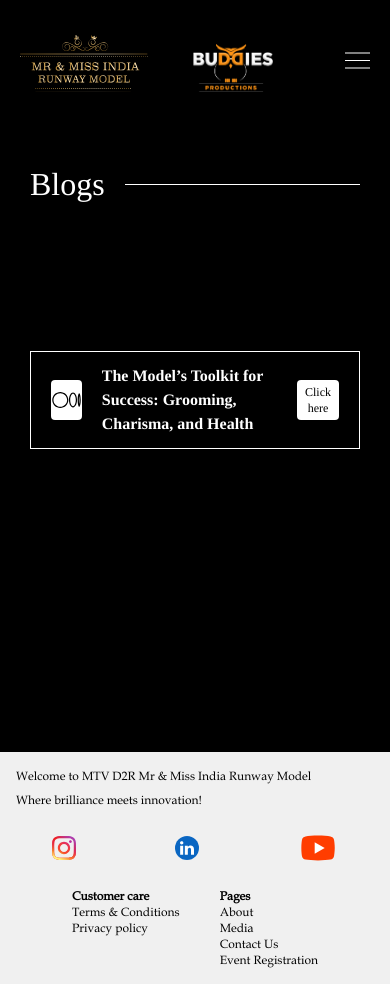
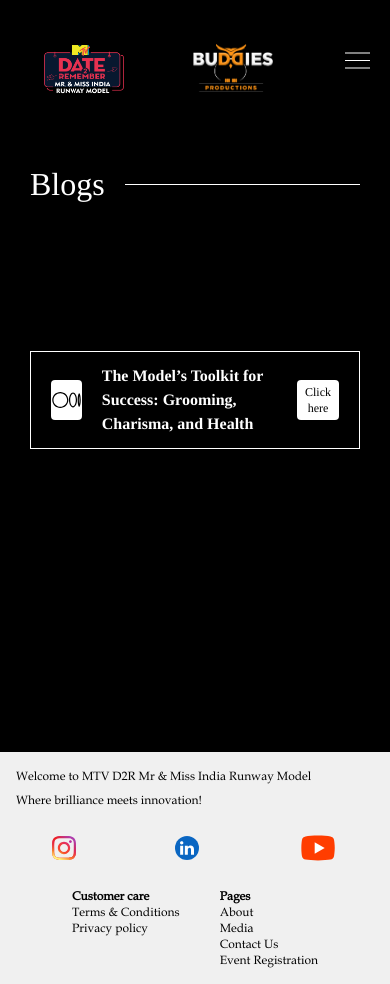
Before and after one commit to Buddies-Production/BuddiesFashionApp, a Next.js app: page /blogs in a window 390 px wide. Built offline with nearby package versions, Linux system fonts and the light colour scheme; a web font is replaced by a local one.

Commit message:
add pune

```diff
--- a/public/index.ts
+++ b/public/index.ts
@@ -6,7 +6,6 @@ import LandingFb from "./landing_fb.svg";
 import LandingInsta from "./instagram_logo.svg";
 import LandingTwitter from "./landing_twitter.svg";
 import LandingYoutube from "./YoutubeLogo.svg";
-import FashionEventLogo from "./main_logo_bg_rem_new.svg";
 import BurgerMenu from "./burgerMenuSvg.svg";
 import CrossSvg from "./landing_cross.svg";
 import BuddiesLogo from "./buddies_logo.png";
@@ -82,7 +81,6 @@ export {
 	BuddiesLogo,
 	CrossSvg,
 	BurgerMenu,
-	FashionEventLogo,
 	CrownLandingSvg,
 	LandingBackdrop,
 	LandingFb,
--- a/src/app/components/client/NavBar.tsx
+++ b/src/app/components/client/NavBar.tsx
@@ -11,7 +11,7 @@ import {
 	BuddiesLogo,
 	BurgerMenu,
 	CrossSvg,
-	FashionEventLogo,
+	DateToRememberLogo,
 } from "../../../../public";
 import { BookAntFont } from "../../../../font";
 
@@ -42,11 +42,11 @@ const NavBar = () => {
 		>
 			<Link href={"/"}>
 				<Image
-					src={FashionEventLogo}
+					src={DateToRememberLogo}
 					alt="Buddies Production Logo"
 					className={clsx(
-						"absolute left-5 top-5 h-20 w-32",
-						"lg:h-24 lg:left-10 lg:w-36"
+						"absolute left-5 top-5 h-24 w-32",
+						"lg:h-36 lg:w-48 lg:left-10 lg:top-1"
 					)}
 				/>
 			</Link>
--- a/src/app/components/server/BuddiesBanner/BuddiesBanner.tsx
+++ b/src/app/components/server/WhatIsMtv/WhatIsMtv.tsx
@@ -8,13 +8,13 @@ import { Swiper, SwiperSlide } from "swiper/react";
 
 import "swiper/css";
 
-export default function BuddiesBanner() {
+export default function WhatIsMtv() {
 	const swiperRef = useRef<any>();
 
 	return (
 		<div
 			className={clsx(
-				"w-full flex items-center justify-center relative h-[400px] mb-10 border-y border-white",
+				"bg-black w-full flex items-center justify-center relative h-[400px] mb-10 border-y border-white",
 				"lg:h-[600px]"
 			)}
 		>
--- a/src/app/components/server/index.ts
+++ b/src/app/components/server/index.ts
@@ -1,4 +1,3 @@
-import BuddiesBanner from "./BuddiesBanner/BuddiesBanner";
 import LatestStories from "./LatestStories/LatestStories";
 import SocialLinks from "./SocialLinks";
 import Information from "./Information";
@@ -9,13 +8,14 @@ import EventCallToAction from "./EventCallToAction/EventCallToAction";
 import EventsAudition from "./EventsAudition/EventsAudition";
 import MembersLanding from "./MembersLanding/MembersLanding";
 import TermsAndConditions from "./TermsAndConditions/TermsAndConditions";
+import WhatIsMtv from "./WhatIsMtv/WhatIsMtv";
 
 export {
 	TermsAndConditions,
 	MembersLanding,
 	CrossIcon,
 	BackButton,
-	BuddiesBanner,
+	WhatIsMtv,
 	LatestStories,
 	SocialLinks,
 	Information,
--- a/src/app/event-registration/form/page.tsx
+++ b/src/app/event-registration/form/page.tsx
@@ -15,7 +15,7 @@ import {
 import {
 	CloseUpZoomedInPng,
 	CloseUpZoomedOutPng,
-	FashionEventLogo,
+	DateToRememberLogo,
 	FullLengthZoomedInPng,
 	FullLengthZoomedOutPng,
 	MidLengthZoomedInPng,
@@ -824,7 +824,7 @@ const Form = () => {
 					<div className="w-full flex justify-center">
 						<Image
 							className="w-1/2"
-							src={FashionEventLogo}
+							src={DateToRememberLogo}
 							alt="Buddies Production logo"
 						/>
 					</div>
@@ -860,7 +860,7 @@ const Form = () => {
 					>
 						<Image
 							className={clsx("w-full")}
-							src={FashionEventLogo}
+							src={DateToRememberLogo}
 							alt="Buddies Production logo"
 						/>
 					</div>
--- a/src/app/page.tsx
+++ b/src/app/page.tsx
@@ -3,7 +3,7 @@ import Image from "next/image";
 import { NavBar, Animated } from "./components/client";
 import {
 	LatestStories,
-	BuddiesBanner,
+	WhatIsMtv,
 	SocialLinks,
 	Information,
 	Footer,
@@ -105,8 +105,8 @@ export default function Home() {
 				</div>
 			</div>
 
-			{/* Buddies Banner */}
-			<BuddiesBanner />
+			{/* What is MTV */}
+			<WhatIsMtv />
 
 			<EventsAudition />
 
--- a/src/lib/constants.ts
+++ b/src/lib/constants.ts
@@ -111,11 +111,10 @@ export const PREFFERED_AUDITION_CITY = [
 	"Chandigarh",
 	"Lucknow",
 	"Jaipur",
+	"Pune",
 	"Ahmedabad",
 	"Delhi NCR",
-	"Kolkata",
 	"Indore",
-	"Guwahati",
 	"Hyderabad",
 	"Bangalore",
 ];
```
Also changed, not shown: public/main_logo_bg_rem_new.svg (deleted).
